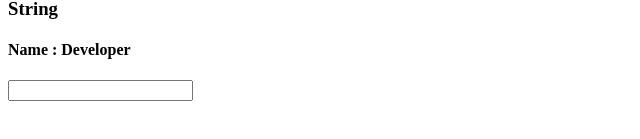
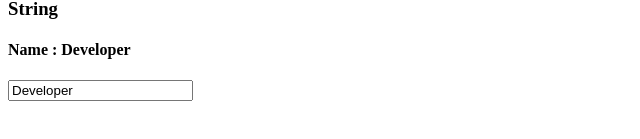
Before and after one commit to oowtl/my-react-concept, a React (Create React App) app: page /useState in a window 1280 px wide. Both pictures are taken after a click on the item "BasicUseState". Shown: the part 289-428 px from the top of the page, without its empty margins (0-640 px from the left). Built offline with nearby package versions, Linux system fonts and the light colour scheme.

Commit message:
feat: add value basic useState-name-input
 - basic useState Component -> name input 태그 value 추가

```diff
--- a/src/components/UseStateComponents/BasicUseState.jsx
+++ b/src/components/UseStateComponents/BasicUseState.jsx
@@ -27,7 +27,7 @@ export default function BasicUseState() {
 
       <h3>String</h3>
       <h4>Name : {name}</h4>
-      <input type="text" onChange={handleChangeName} />
+      <input type="text" onChange={handleChangeName} value={name}/>
     </div>
   );
 }
```
